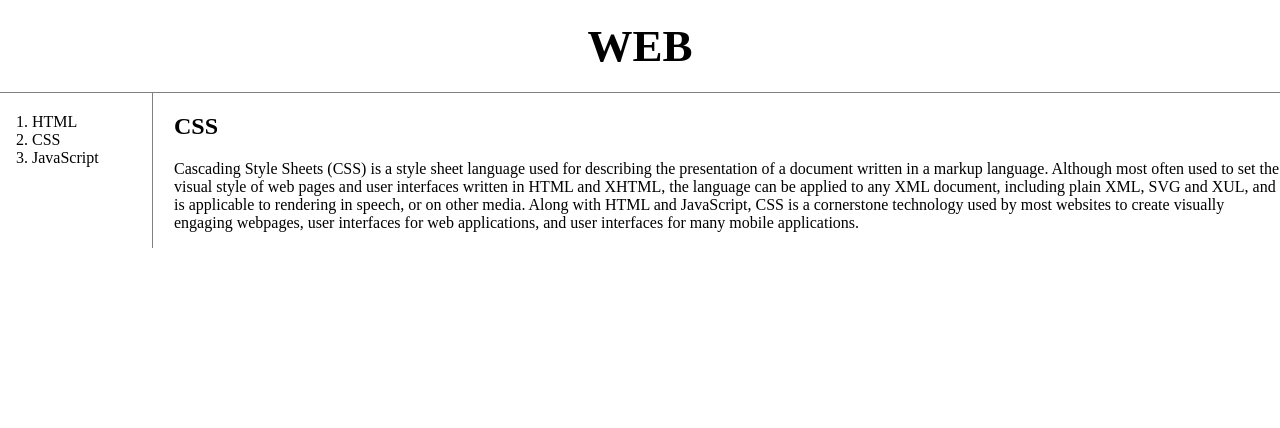
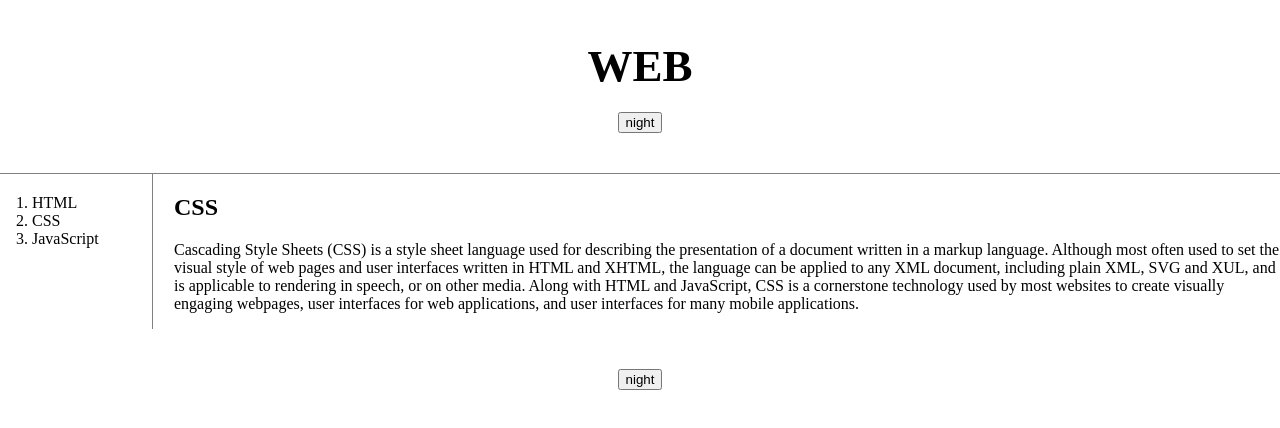
Before and after one commit to yeonou/practice, a plain HTML site: page 2.html in a window 1280 px wide. Drawn offline with Linux system fonts and the light colour scheme.

Commit message:
third version
WEB - JavaScript

```diff
--- a/2.html
+++ b/2.html
@@ -4,11 +4,42 @@
   <title>WEB1 - CSS</title>
   <meta charset="utf-8">
   <link rel="stylesheet" href="./style.css">
+  <script>
+    function nightDayHandler(self){
+        var target = document.querySelector('body');
+        var links = document.querySelectorAll('a');
+
+        if(self.value === 'night'){
+            target.style.backgroundColor='black';
+            target.style.color='white';
+            var i = 0;
+            while(i < links.length){
+              links[i].style.color='powderblue';
+              i = i+1;
+            }
+            self.value='day'
+        } else{
+            target.style.backgroundColor='white';
+            target.style.color='black';
+            var i = 0;
+            while(i < links.length){
+              links[i].style.color='blue';
+              i = i+1;
+            }
+            self.value='night'
+        }
+    }
+  </script>
 </head>
 <body>
-  <h1><a href="index.html">WEB</a></h1>
+  <div id="header">
+    <h1><a href="index.html">WEB</a></h1>
+    <input type="button" value="night" onclick="
+      nightDayHandler(this);
+    ">
+  </div>
   <div id="grid">
-    <ol class="">
+    <ol>
       <li><a href="1.html">HTML</a></li>
       <li><a href="2.html">CSS</a></li>
       <li><a href="3.html">JavaScript</a></li>
@@ -20,5 +51,10 @@
       </p>
     </div>
   </div>
+  <div id="footer">
+    <input type="button" value="night" onclick="
+      nightDayHandler(this);
+    ">
+  </div>
 </body>
 </html>
--- a/style.css
+++ b/style.css
@@ -7,16 +7,21 @@ a {
 }
 h1 {
   font-size:45px;
-  text-align:center;
-  border-bottom:1px solid gray;
   margin:0;
-  padding:20px;
+}
+input {
+  margin-top:20px;
 }
 ol {
   border-right:1px solid gray;
   width:100px;
   margin:0;
   padding:20px;
+}
+#header {
+  text-align:center;
+  border-bottom:1px solid gray;
+  padding:40px;
 }
 #grid {
   display:grid;
@@ -27,6 +32,10 @@ ol {
 }
 #article {
   padding-left: 24px;
+}
+#footer {
+  text-align:center;
+  padding:20px;
 }
 @media (max-width:800px){
   #grid {
```
Also changed, not shown: 1.html (+37 -1 lines), 3.html (+37 -1 lines), index.html (+37 -1 lines).
